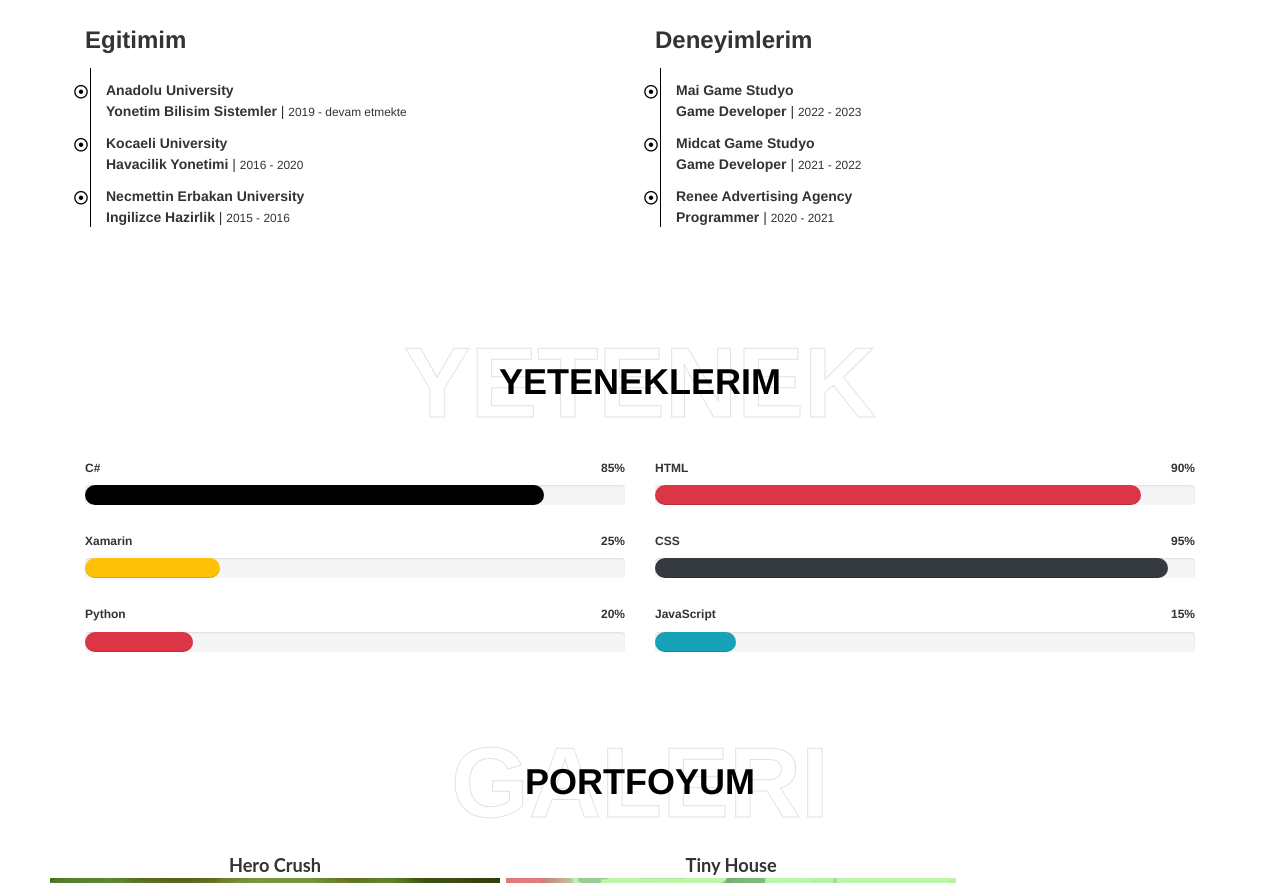
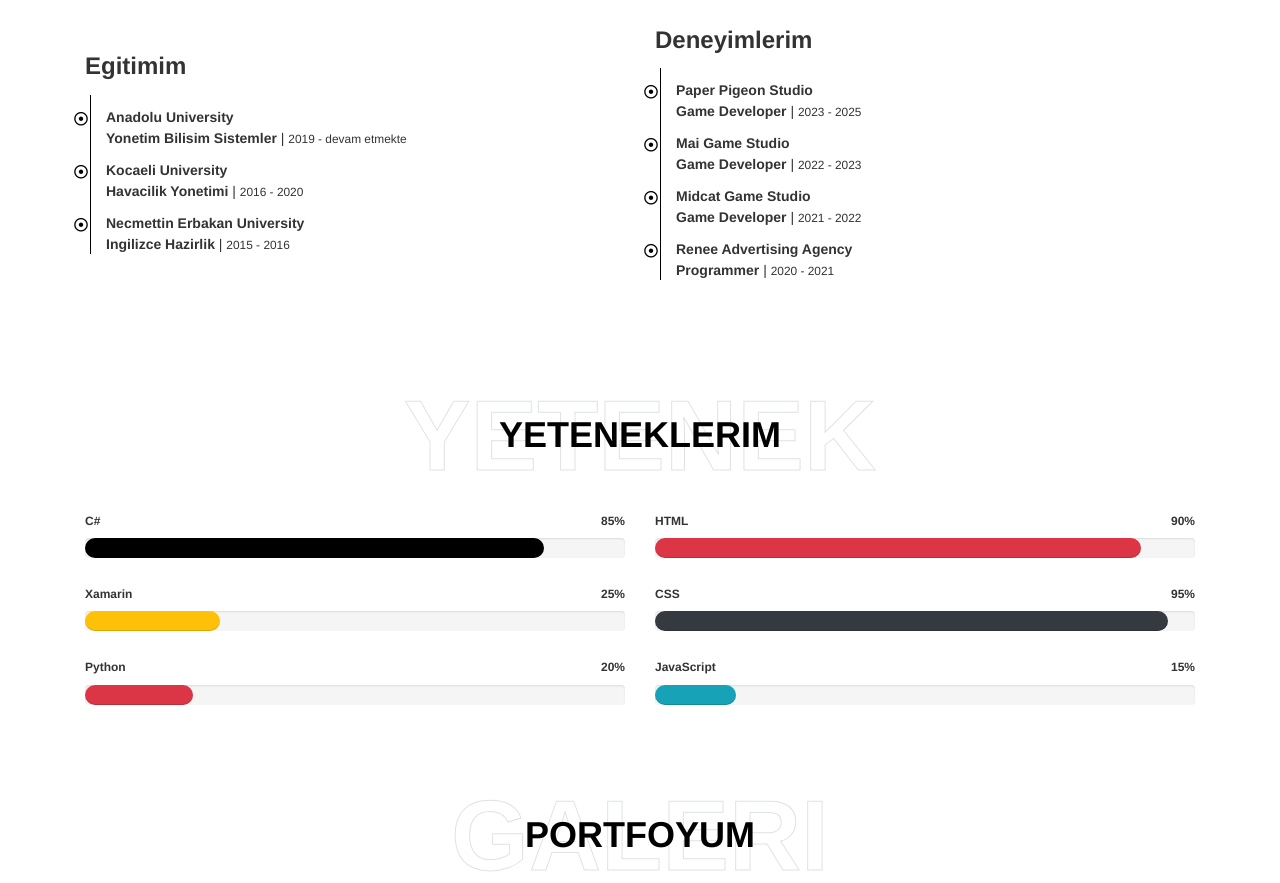
Before and after one commit to ridonebahadir/Portfolio, a plain HTML site: page index.html in a window 1280 px wide. Shown: the part 1658-2541 px from the top of the page. Drawn offline with nearby package versions, Linux system fonts and the light colour scheme.

Commit message:
feat : paper pigeon company add

```diff
--- a/index.html
+++ b/index.html
@@ -177,12 +177,17 @@
                     <div class="border-left border-primary pt-2 pl-4 ml-2">
                         <div class="position-relative mb-4">
                             <i class="far fa-dot-circle text-primary position-absolute" style="top: 2px; left: -32px;"></i>
-                            <h5 class="font-weight-bold mb-1">Mai Game Studyo</h5>
+                            <h5 class="font-weight-bold mb-1">Paper Pigeon Studio</h5>
+                            <p class="mb-2"><strong>Game Developer</strong> | <small>2023 - 2025</small></p>
+                        </div>
+                        <div class="position-relative mb-4">
+                            <i class="far fa-dot-circle text-primary position-absolute" style="top: 2px; left: -32px;"></i>
+                            <h5 class="font-weight-bold mb-1">Mai Game Studio</h5>
                             <p class="mb-2"><strong>Game Developer</strong> | <small>2022 - 2023</small></p>
                         </div>
                         <div class="position-relative mb-4">
                             <i class="far fa-dot-circle text-primary position-absolute" style="top: 2px; left: -32px;"></i>
-                            <h5 class="font-weight-bold mb-1">Midcat Game Studyo</h5>
+                            <h5 class="font-weight-bold mb-1">Midcat Game Studio</h5>
                             <p class="mb-2"><strong>Game Developer</strong> | <small>2021 - 2022</small></p>
                         </div>
                         <div class="position-relative mb-4">
```
